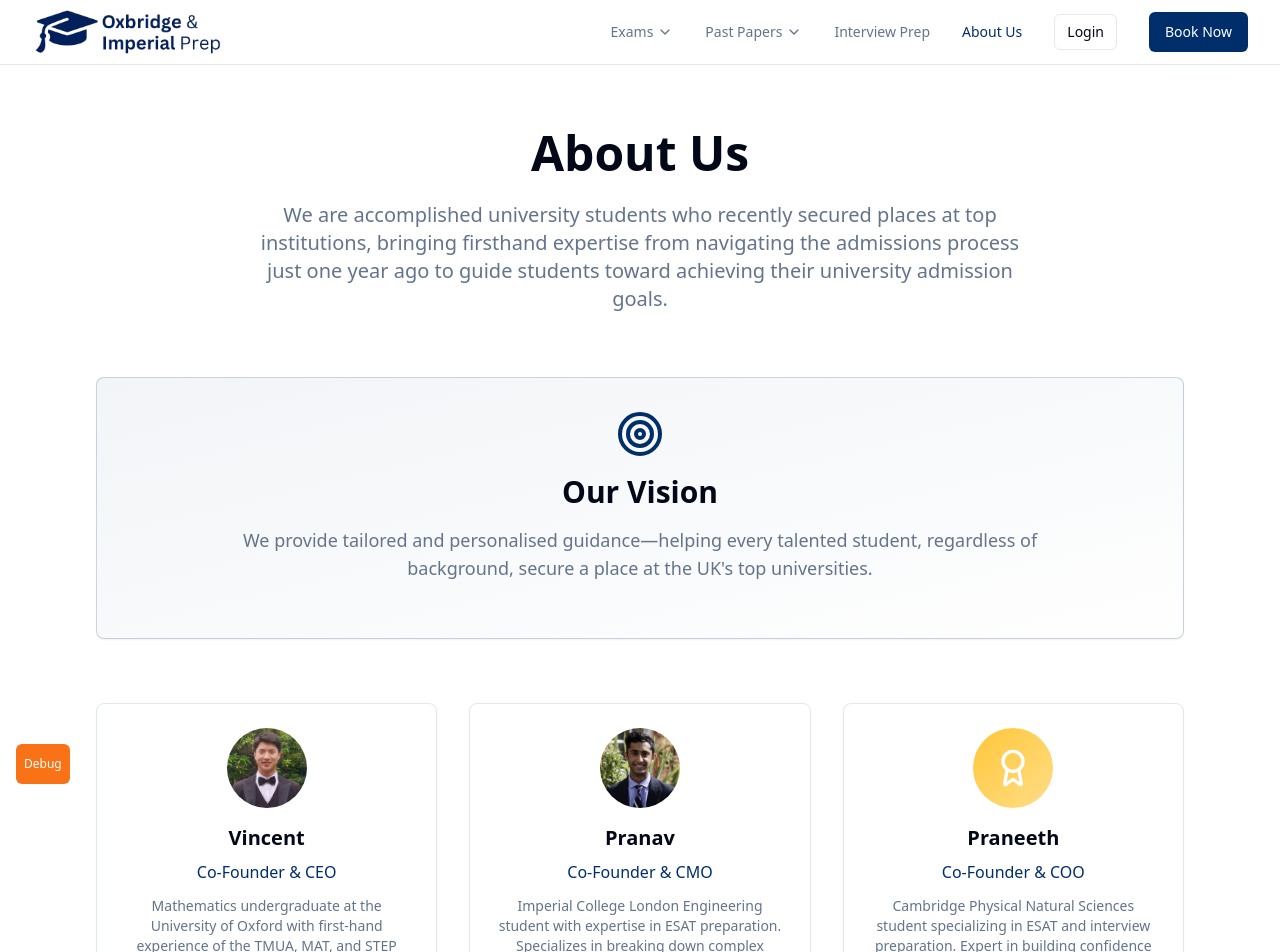
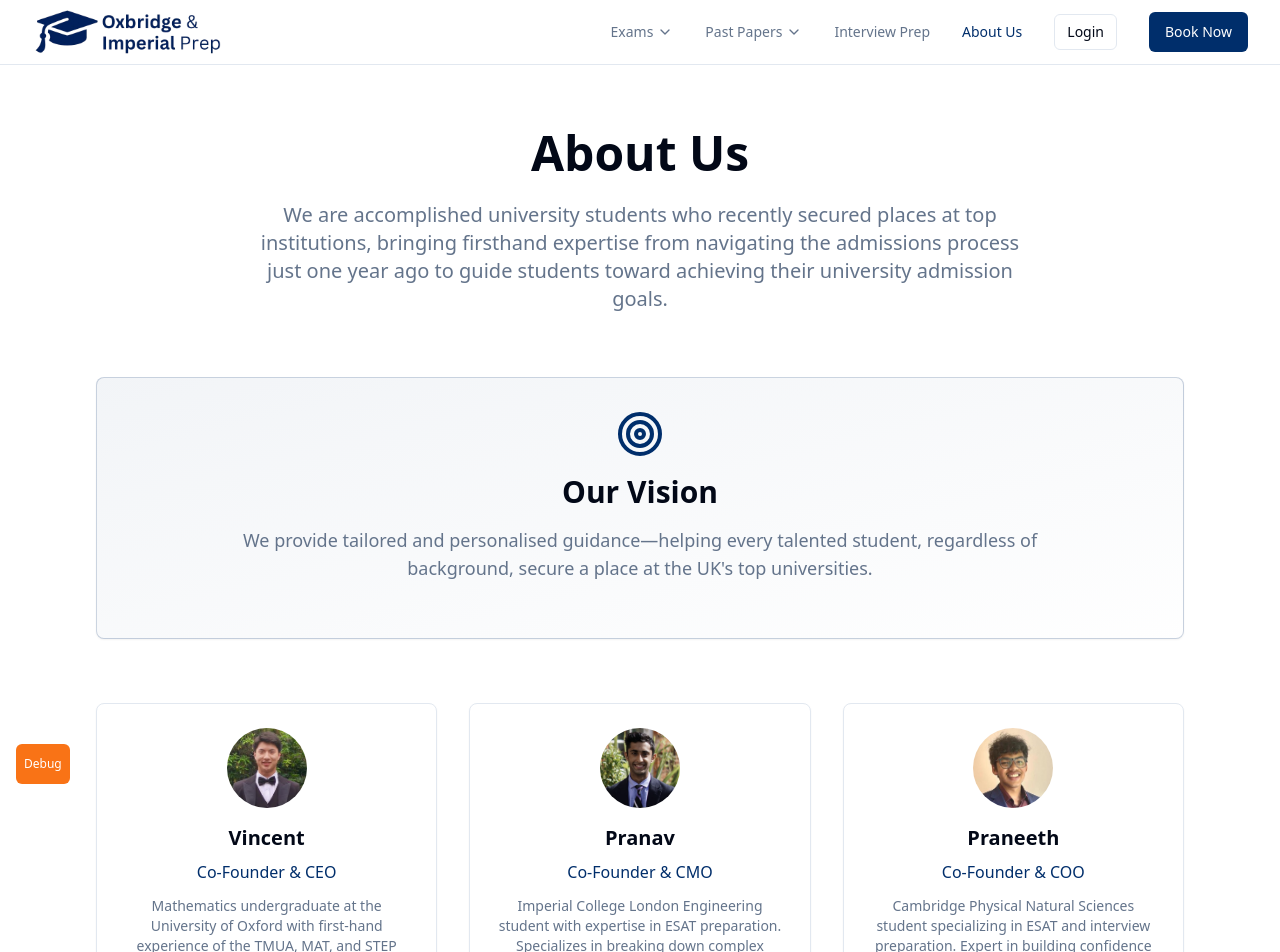
Before and after one commit to praneeth-lakshman/oxbridge-prep-hub-693-703-62, a React (Vite) app: page /about in a window 1280 px wide. Shown: the top 952 px of the page. Built offline with nearby package versions, Linux system fonts and the light colour scheme.

Commit message:
Added Praneeth profile pic

```diff
--- a/src/pages/About.tsx
+++ b/src/pages/About.tsx
@@ -72,8 +72,12 @@ const About = () => {
 
           <Card className="h-full hover:shadow-elegant transition-all duration-300 hover:scale-[1.03] animate-fade-in" style={{ animationDelay: '0.3s' }}>
             <CardContent className="p-6 text-center">
-              <div className="w-20 h-20 bg-gradient-to-br from-accent to-accent/60 rounded-full mx-auto mb-4 flex items-center justify-center animate-scale-in">
-                <Award className="h-10 w-10 text-white" />
+              <div className="w-20 h-20 rounded-full mx-auto mb-4 overflow-hidden animate-scale-in">
+                <img
+                  src="/lovable-uploads/Praneeth.jpeg"
+                  alt="Praneeth - Co-Founder & COO"
+                  className="w-full h-full object-cover"
+                />
               </div>
               <h3 className="text-xl font-semibold text-foreground mb-2">Praneeth</h3>
               <p className="text-primary font-medium mb-3">Co-Founder & COO</p>
```
Also changed, not shown: public/lovable-uploads/Praneeth.jpeg (added), 1 other file (tests, documents, lock files or other folders).
